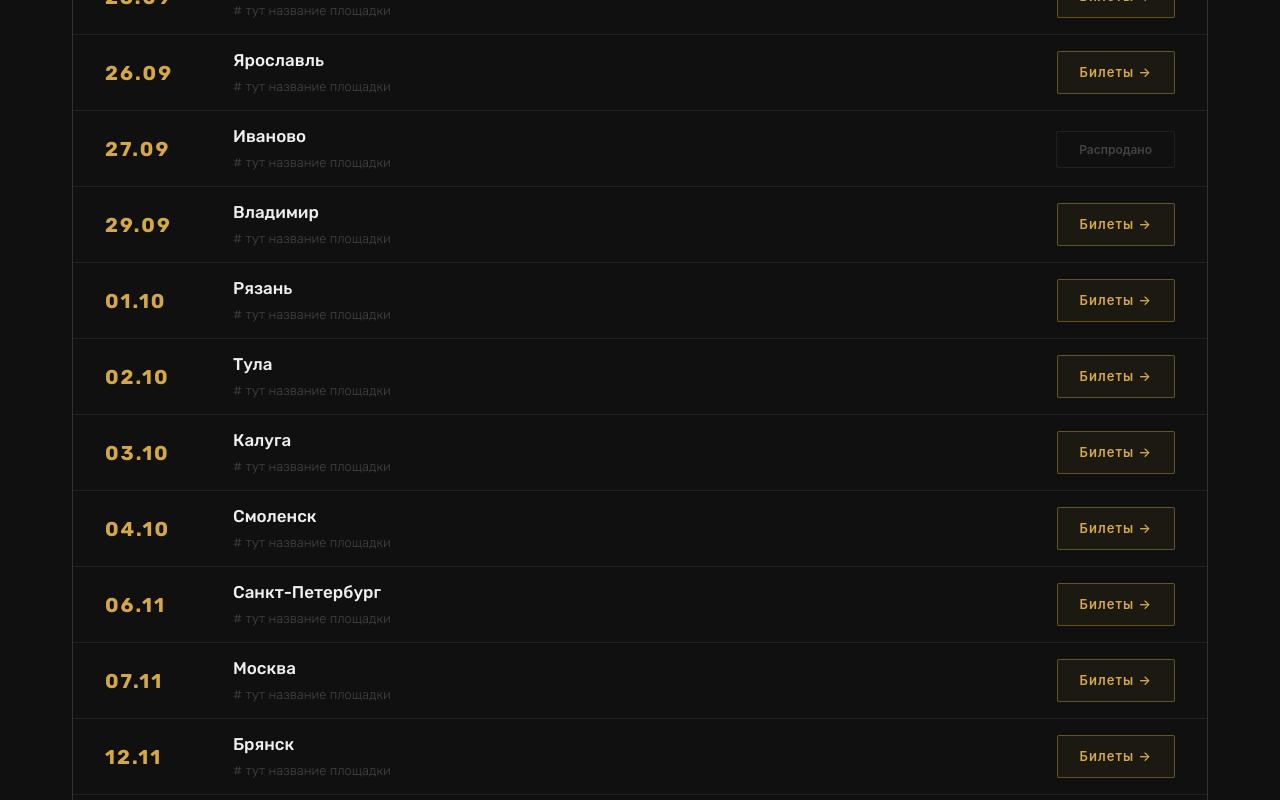
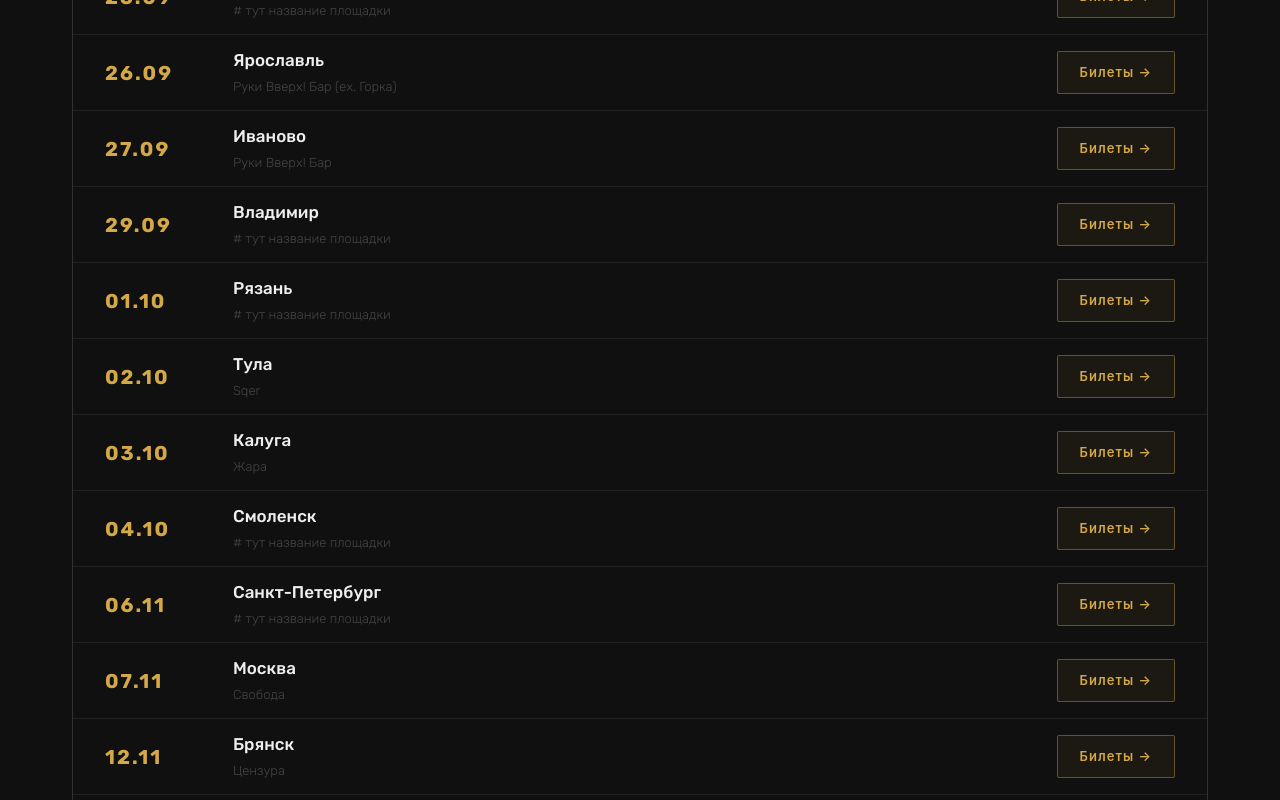
Before and after one commit to drknvpn/ChipaChipWeb, a React (Vite) app: page / in a window 1280 px wide. Shown: the part 2620-3420 px from the top of the page. Built offline with nearby package versions, Linux system fonts and the light colour scheme.

Commit message:
Update Concerts.tsx

```diff
--- a/src/components/Concerts.tsx
+++ b/src/components/Concerts.tsx
@@ -3,19 +3,19 @@ import './Concerts.css'
 const concerts = [
   { date: '24.09', city: 'Архангельск', venue: '# тут название площадки', status: 'soon' },
   { date: '25.09', city: 'Вологда', venue: '# тут название площадки', status: 'soon' },
-  { date: '26.09', city: 'Ярославль', venue: '# тут название площадки', status: 'soon' },
-  { date: '27.09', city: 'Иваново', venue: '# тут название площадки', status: 'sold' },
+  { date: '26.09', city: 'Ярославль', venue: 'Руки Вверх! Бар (ex. Горка)', status: 'soon' },
+  { date: '27.09', city: 'Иваново', venue: 'Руки Вверх! Бар', status: 'soon' },
   { date: '29.09', city: 'Владимир', venue: '# тут название площадки', status: 'soon' },
   { date: '01.10', city: 'Рязань', venue: '# тут название площадки', status: 'soon' },
-  { date: '02.10', city: 'Тула', venue: '# тут название площадки', status: 'soon' },
-  { date: '03.10', city: 'Калуга', venue: '# тут название площадки', status: 'soon' },
+  { date: '02.10', city: 'Тула', venue: 'Sqer', status: 'soon' },
+  { date: '03.10', city: 'Калуга', venue: 'Жара', status: 'soon' },
   { date: '04.10', city: 'Смоленск', venue: '# тут название площадки', status: 'soon' },
   { date: '06.11', city: 'Санкт-Петербург', venue: '# тут название площадки', status: 'soon' },
-  { date: '07.11', city: 'Москва', venue: '# тут название площадки', status: 'soon' },
-  { date: '12.11', city: 'Брянск', venue: '# тут название площадки', status: 'soon' },
+  { date: '07.11', city: 'Москва', venue: 'Свобода', status: 'soon' },
+  { date: '12.11', city: 'Брянск', venue: 'Цензура', status: 'soon' },
   { date: '13.11', city: 'Орёл', venue: '# тут название площадки', status: 'soon' },
   { date: '14.11', city: 'Белгород', venue: '# тут название площадки', status: 'soon' },
-  { date: '15.11', city: 'Курск', venue: '# тут название площадки', status: 'soon' },
+  { date: '15.11', city: 'Курск', venue: 'Черчилль', status: 'soon' },
 ]
 
 export default function Concerts() {
@@ -37,7 +37,7 @@ export default function Concerts() {
                 {c.status === 'sold' ? (
                   <span className="sold-badge">Распродано</span>
                 ) : (
-                  <a href="#" className="ticket-btn">Билеты →</a>
+                  <a href="https://afisha.yandex.ru/artist/chipachip" className="ticket-btn">Билеты →</a>
                 )}
               </div>
             </div>
```
